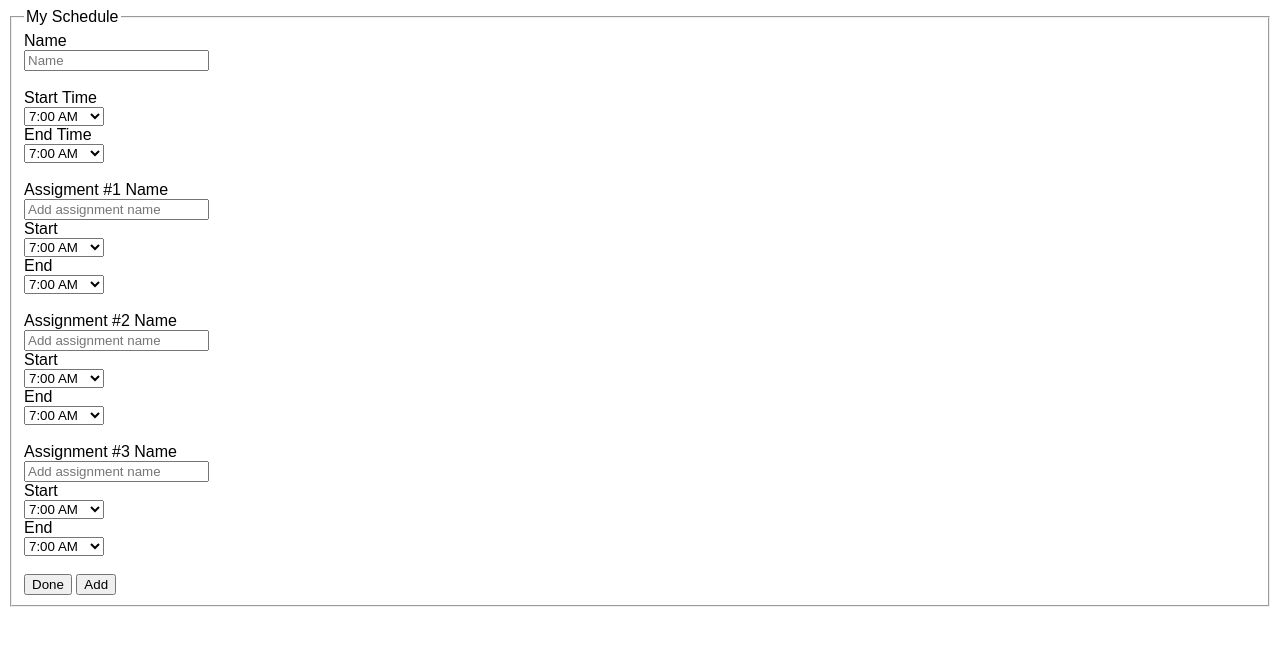
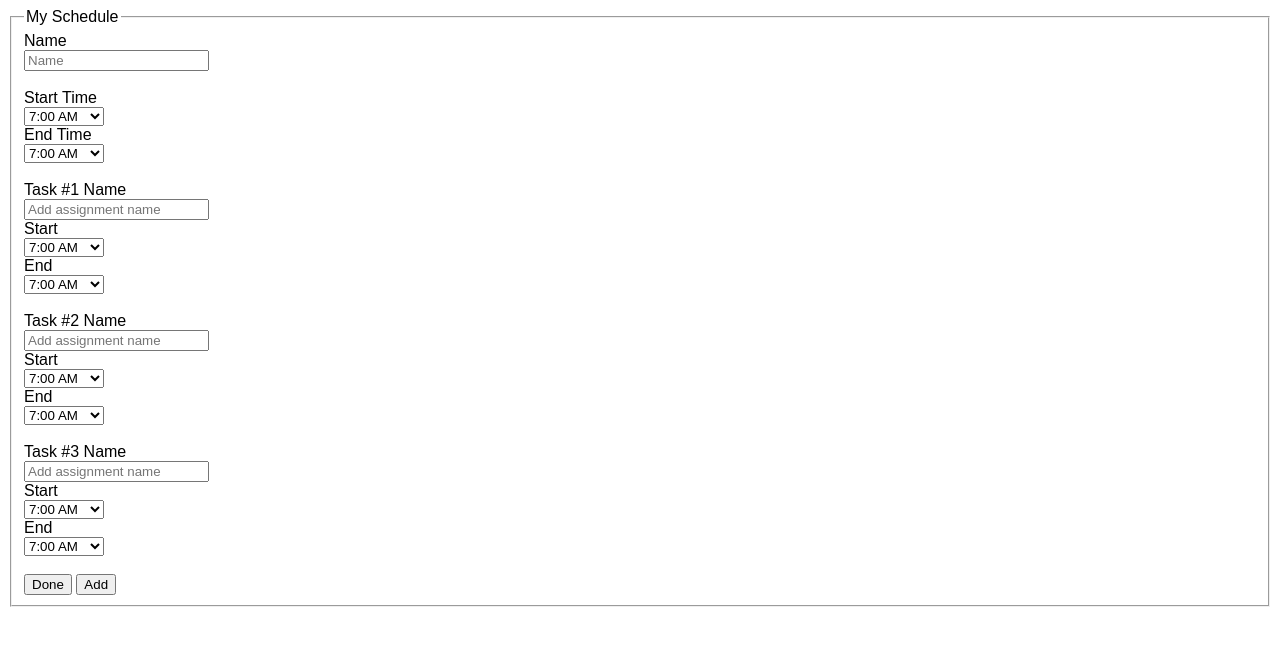
Before and after one commit to pondtheapp/pondtheapp.github.io, a plain HTML site: page demo.html in a window 1280 px wide. Drawn offline with Linux system fonts and the light colour scheme; a web font is replaced by a local one.

Commit message:
Change assignment to task

```diff
--- a/demo.html
+++ b/demo.html
@@ -72,7 +72,7 @@
 
     <!-- Text input-->
     <div class="form-group">
-      <label class="col-md-4 control-label" for="textinput">Assigment #1 Name</label>
+      <label class="col-md-4 control-label" for="textinput">Task #1 Name</label>
       <div class="col-md-4">
       <input id="textinput" name="textinput" type="text" placeholder="Add assignment name" class="form-control input-md">
 
@@ -125,7 +125,7 @@
 
     <!-- Text input-->
     <div class="form-group">
-      <label class="col-md-4 control-label" for="textinput">Assignment #2 Name</label>
+      <label class="col-md-4 control-label" for="textinput">Task #2 Name</label>
       <div class="col-md-4">
       <input id="textinput" name="textinput" type="text" placeholder="Add assignment name" class="form-control input-md">
 
@@ -178,7 +178,7 @@
 
     <!-- Text input-->
     <div class="form-group">
-      <label class="col-md-4 control-label" for="textinput">Assignment #3 Name</label>
+      <label class="col-md-4 control-label" for="textinput">Task #3 Name</label>
       <div class="col-md-4">
       <input id="textinput" name="textinput" type="text" placeholder="Add assignment name" class="form-control input-md">
 
```
